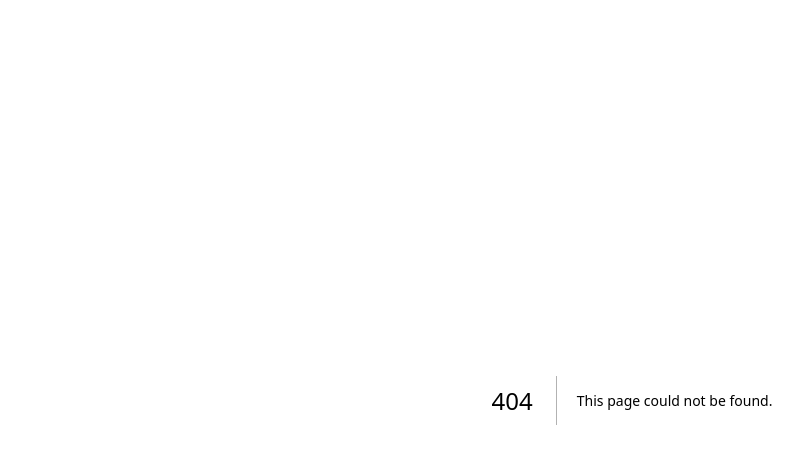
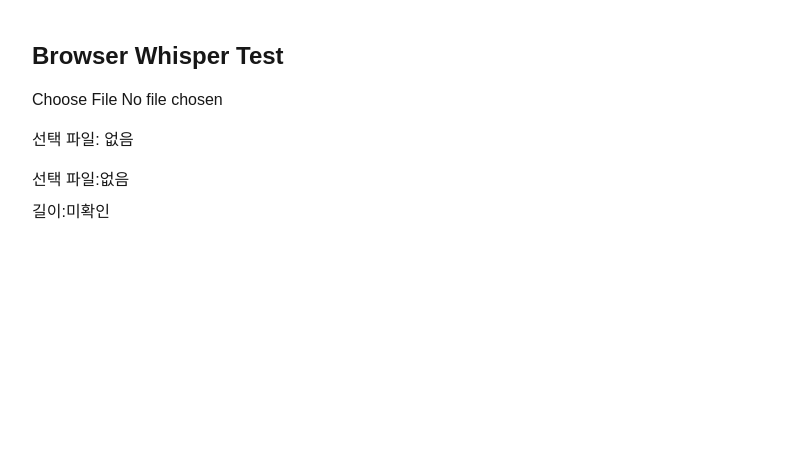
Before and after one commit to parbogi3/meeting-ai, a Next.js app: page /stt-test in a window 1280 px wide. Before the commit this address had no page. Shown: the top 464 px of the page, without its empty margins (8-811 px from the left). Built offline with nearby package versions, Linux system fonts and the light colour scheme.

Commit message:
stt test page and audio loading complete

```diff
--- /dev/null
+++ b/app/stt-test/page.tsx
@@ -0,0 +1,59 @@
+"use client";
+
+import { useState } from "react";
+
+export default function STTTest() {
+  const [file, setFile] = useState<File | null>(null);
+  const [duration, setDuration] =
+  useState<number | null>(null);
+
+  return (
+    <div className="p-10">
+      <h1 className="text-2xl font-bold mb-4">
+        Browser Whisper Test
+      </h1>
+
+      <input
+        type="file"
+        accept=".mp3,.wav,.m4a"
+        onChange={(e) => {
+  const selected =
+    e.target.files?.[0] ?? null;
+
+  setFile(selected);
+
+  if (selected) {
+    const audio =
+      document.createElement("audio");
+
+    audio.src =
+      URL.createObjectURL(selected);
+
+    audio.onloadedmetadata =
+      () => {
+        setDuration(audio.duration);
+      };
+  }
+}}
+      />
+
+      <div className="mt-4">
+        선택 파일:
+        {" "}
+        {file?.name ?? "없음"}
+      </div>
+
+      <div className="mt-4">
+  선택 파일:
+  {file?.name ?? "없음"}
+</div>
+
+<div className="mt-2">
+  길이:
+  {duration
+    ? `${Math.round(duration)}초`
+    : "미확인"}
+</div>
+    </div>
+  );
+}
```
